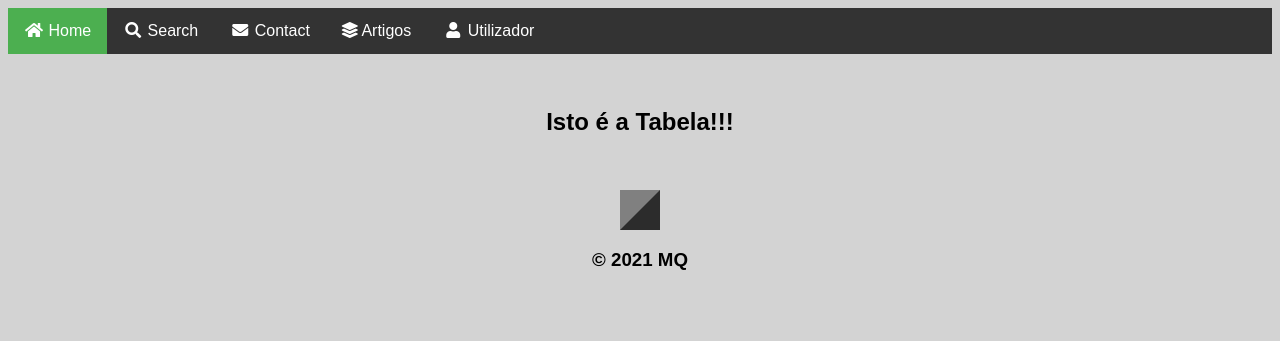
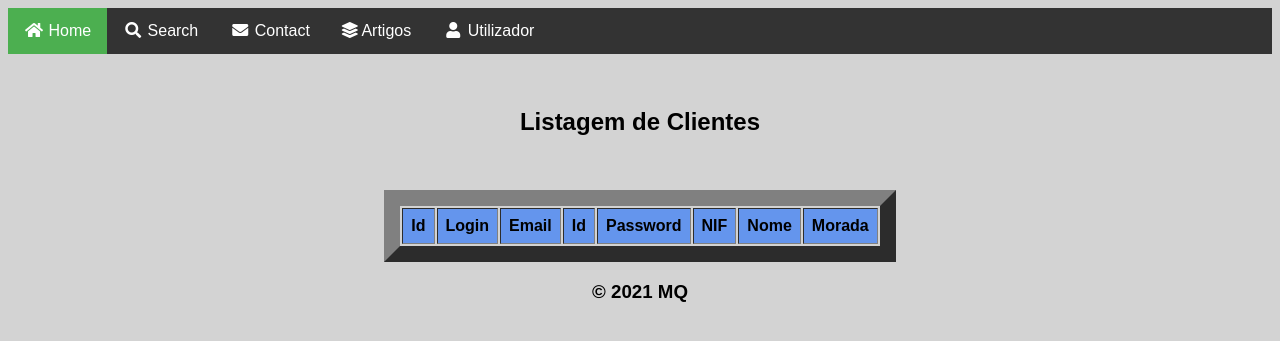
Before and after one commit to Mwrench/LojaXXI, a Flask app: page /tabela in a window 1280 px wide. Shown: the top 341 px of the page. Run offline with Flask 2, Linux system fonts and the light colour scheme; data that the repository does not hold is empty; some libraries are stand-ins or nearby versions.

Commit message:
Preparação de deploymentc - Heroku

```diff
--- a/templates/tabela.html
+++ b/templates/tabela.html
@@ -2,12 +2,24 @@
 
 {% block body %}
     <p><br></p>
-<h2>Isto é a Tabela!!!</h2>
+    <h2>Listagem de Clientes</h2>
     <p><br></p>
-<table border="20" align="center">
+
+    <table border="16" align="center" ; cellpadding="8">
+        <tr style="font-weight: bold; background-color: cornflowerblue">
+            <td>Id</td>
+            <td>Login</td>
+            <td>Email</td>
+            <td>Id</td>
+            <td>Password</td>
+            <td>NIF</td>
+            <td>Nome</td>
+            <td>Morada</td>
+        </tr>
         {% for li in range(0, max) %}
             <tr>
-        {% for co in range(0, 7) %}
+                <td style="font-weight: bold">{{ tabela[li][0] }}</td>
+                {% for co in range(1, 7) %}
                     <td align="left">
                         {{ tabela[li][co] }}
                     </td>
```
Also changed, not shown: user.py (+8 -6 lines), db.py (line endings or trailing spaces). Lines whose indentation alone changed are shown as unchanged.
